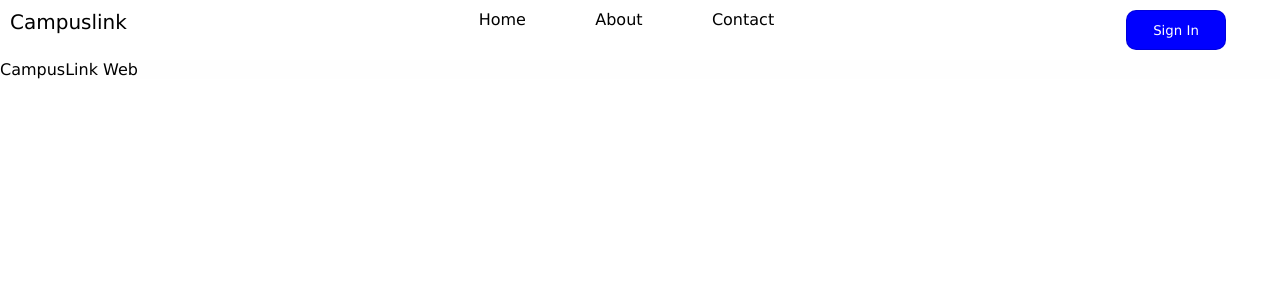
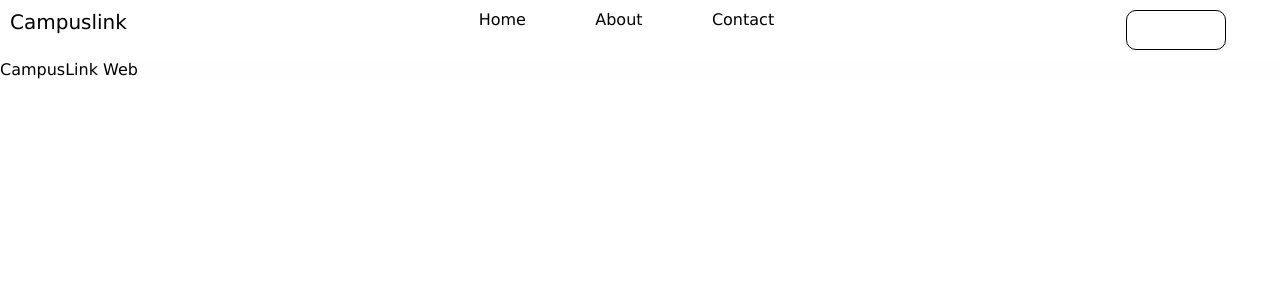
Before and after one commit to McAlwatan/CL_IPT_project, a PHP site: page / in a window 1280 px wide. Shown: the top 300 px of the page. Run offline with PHP 8.4, Linux system fonts and the light colour scheme; some libraries are stand-ins or nearby versions.

Commit message:
updated css on header

```diff
--- a/public/css/styles.css
+++ b/public/css/styles.css
@@ -25,8 +25,8 @@ header > div > ul > li{
     cursor: pointer;
 }
 header > button {
-    background-color: blue;
-    border: 1px solid rgba(0, 0, 0, 0.139);
+    background-color:transparent;
+    border: 1px solid rgb(0, 0, 0);
     width: 100px;
     height: 40px;
     border-radius: 10px;
```
